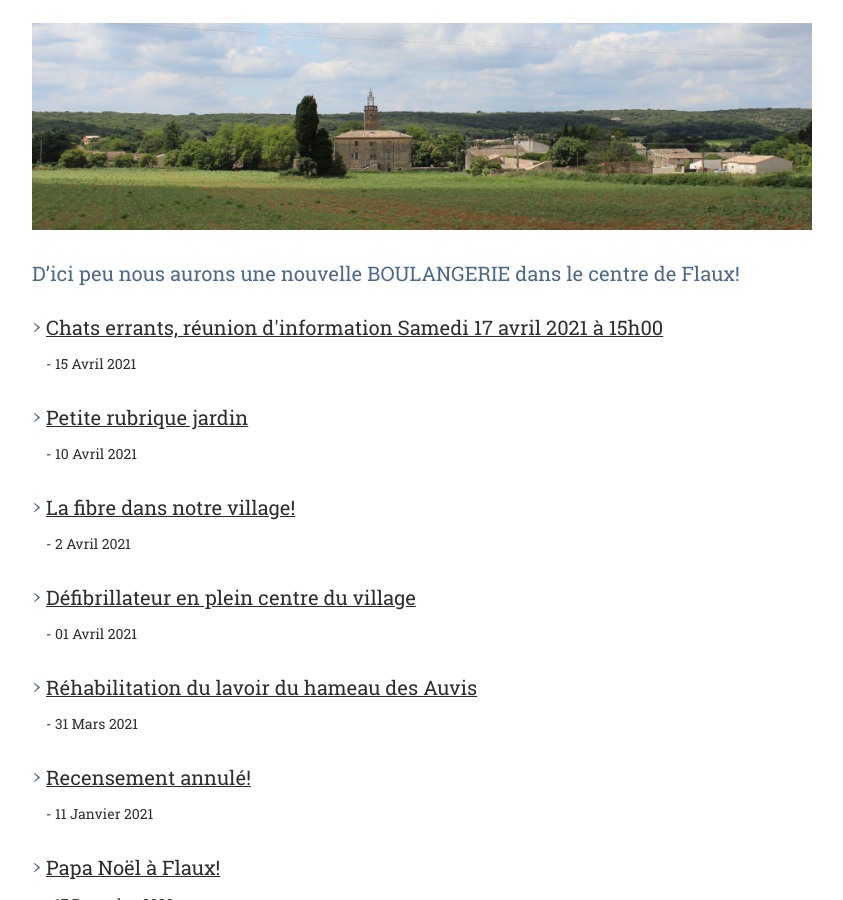
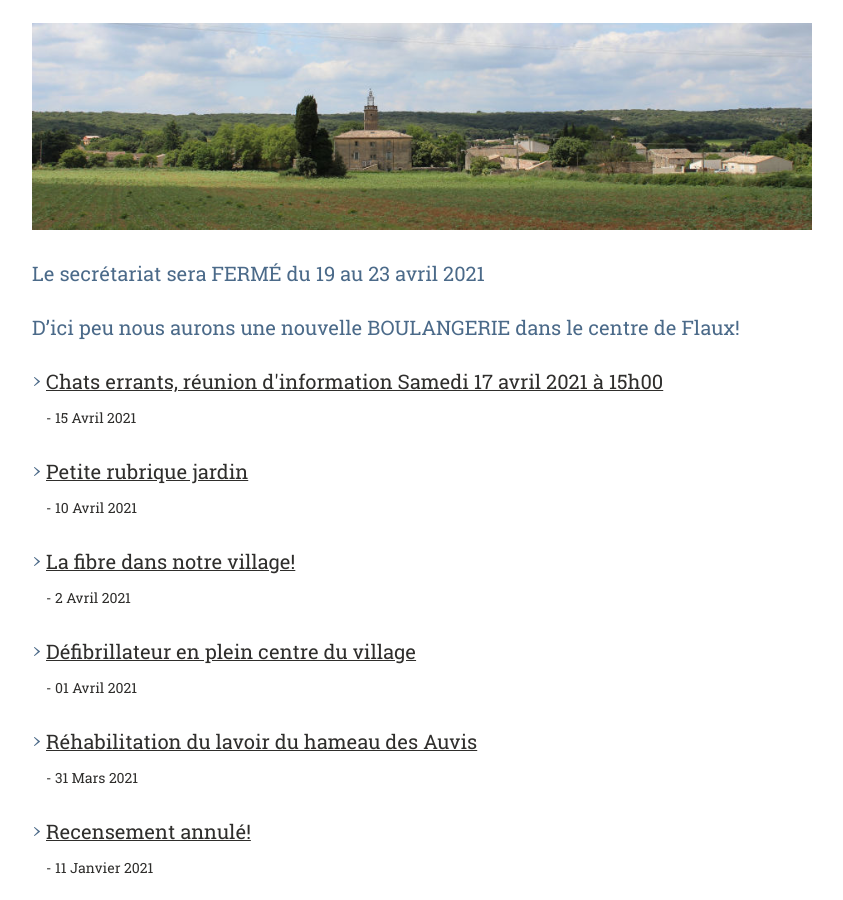
Before and after one commit to Flaux-Village/flaux-village.github.io, a Jekyll site: the page built from actualites.md, in a window 1280 px wide and 900 px high, scrolled down 359 px. Shown: the whole window, without its empty margins (58-901 px from the left). Built offline with Jekyll 4.4.1, drawn with Linux system fonts in a browser that asks for light colours; our own code applies the rules of GitHub Pages for plain Markdown files.

Commit message:
Update actualites.md

```diff
--- a/actualites.md
+++ b/actualites.md
@@ -11,6 +11,8 @@ documents:
 
 
 ---
+## Le secrétariat sera FERMÉ du 19 au 23 avril 2021
+
 ## D'ici peu nous aurons une nouvelle BOULANGERIE dans le centre de Flaux!
 
 {% assign sorted = (site.actualites | sort: 'date') | reverse %}
```
